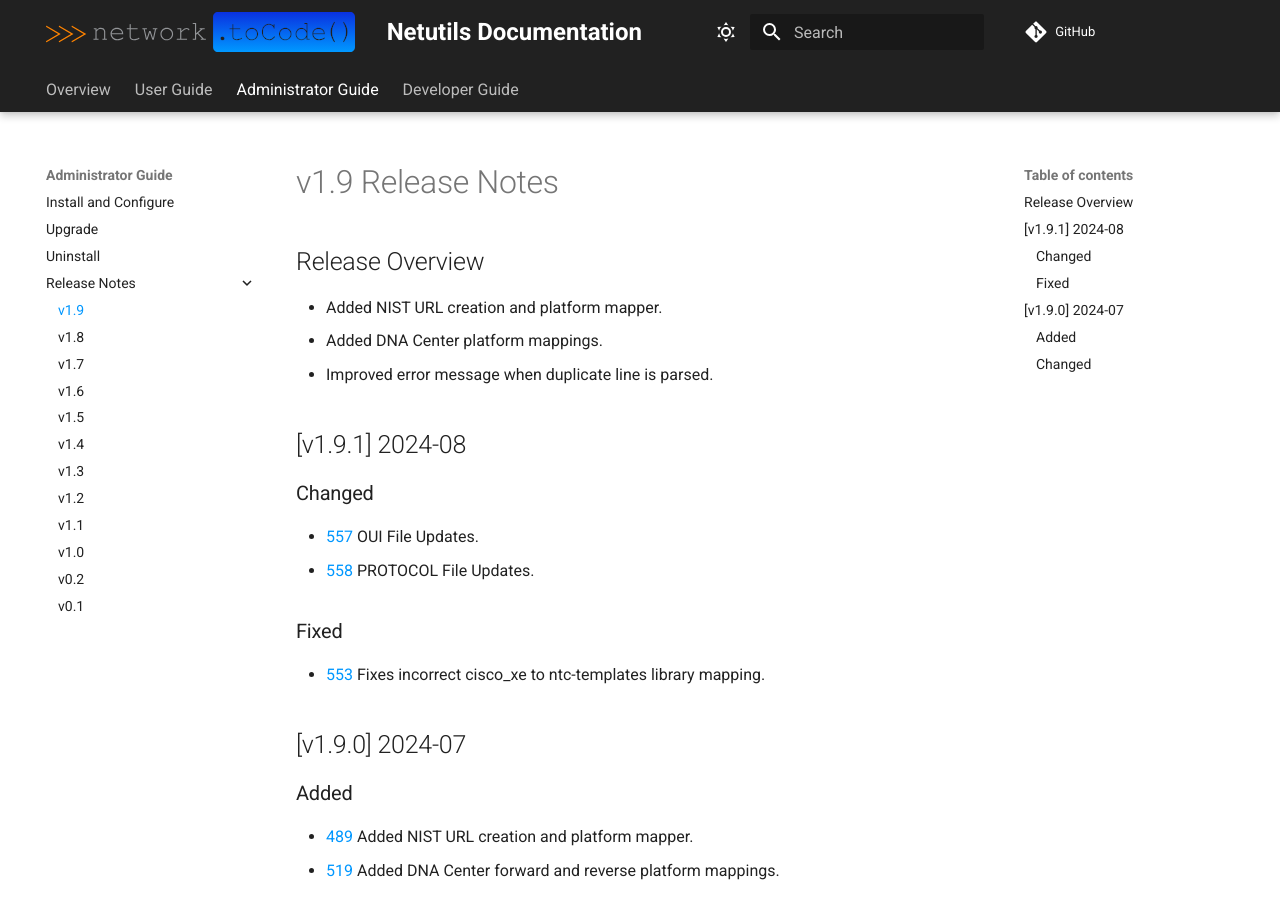
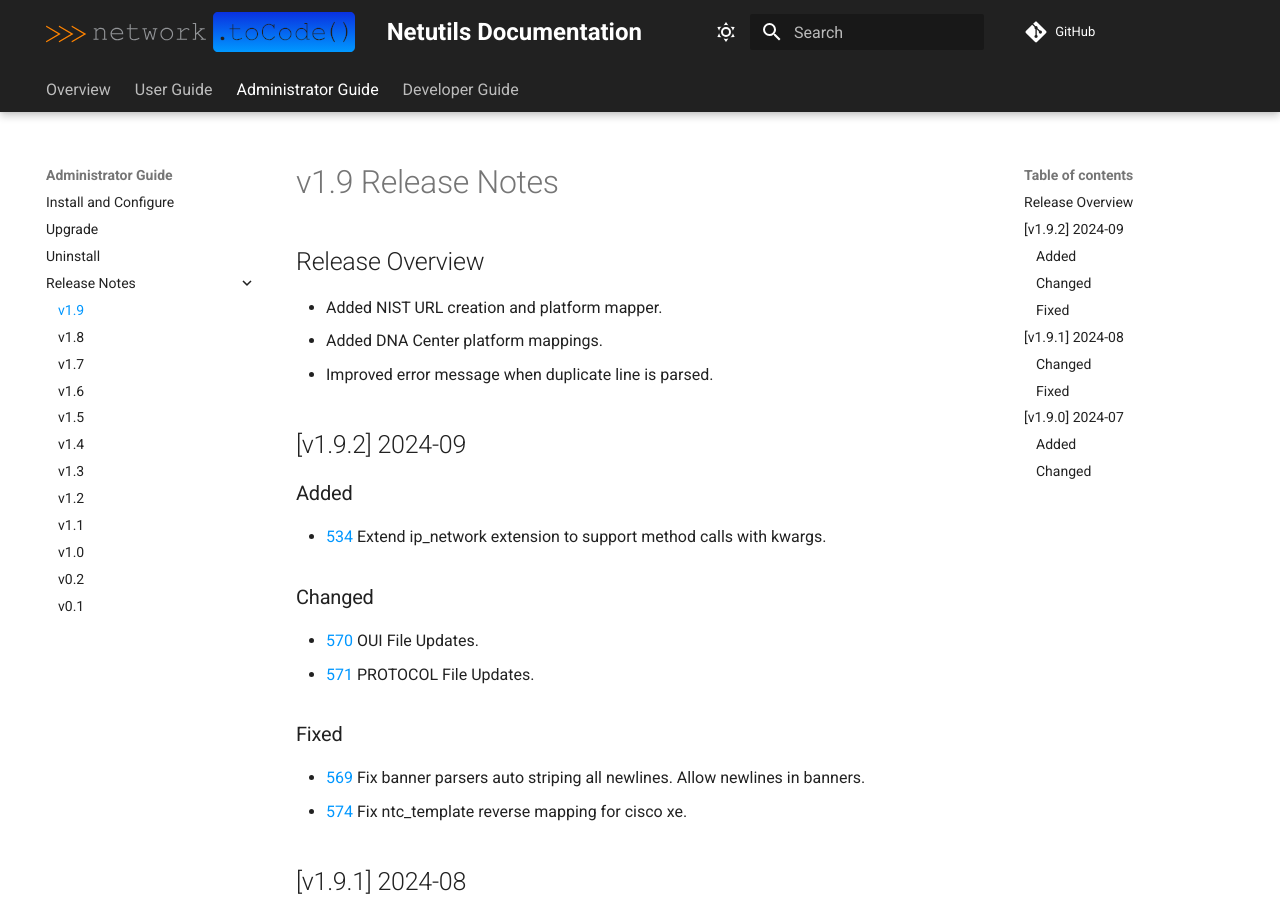
Before and after one commit to networktocode/netutils, an MkDocs documentation site: the page built from docs/admin/release_notes/version_1.9.md, in a window 1280 px wide and 900 px high. Built offline with MkDocs 1.6.1 and Material for MkDocs 9.7.7, drawn with Linux system fonts in a browser that asks for light colours; comment, search, counter and statistics services are not loaded.

Commit message:
prep for 1.9.2 release

```diff
--- a/docs/admin/release_notes/version_1.9.md
+++ b/docs/admin/release_notes/version_1.9.md
@@ -5,6 +5,20 @@
 - Added NIST URL creation and platform mapper.
 - Added DNA Center platform mappings.
 - Improved error message when duplicate line is parsed.
+
+## [v1.9.2] 2024-09
+
+### Added
+- [534](https://github.com/networktocode/netutils/pull/534) Extend ip_network extension to support method calls with kwargs.
+
+### Changed
+- [570](https://github.com/networktocode/netutils/pull/570) OUI File Updates.
+- [571](https://github.com/networktocode/netutils/pull/571) PROTOCOL File Updates.
+
+### Fixed
+
+- [569](https://github.com/networktocode/netutils/pull/569) Fix banner parsers auto striping all newlines. Allow newlines in banners.
+- [574](https://github.com/networktocode/netutils/pull/574) Fix ntc_template reverse mapping for cisco xe.
 
 ## [v1.9.1] 2024-08
 
--- a/pyproject.toml
+++ b/pyproject.toml
@@ -1,6 +1,6 @@
 [tool.poetry]
 name = "netutils"
-version = "1.9.1"
+version = "1.9.2"
 description = "Common helper functions useful in network automation."
 authors = ["Network to Code, LLC <opensource@networktocode.com>"]
 license = "Apache-2.0"
```
